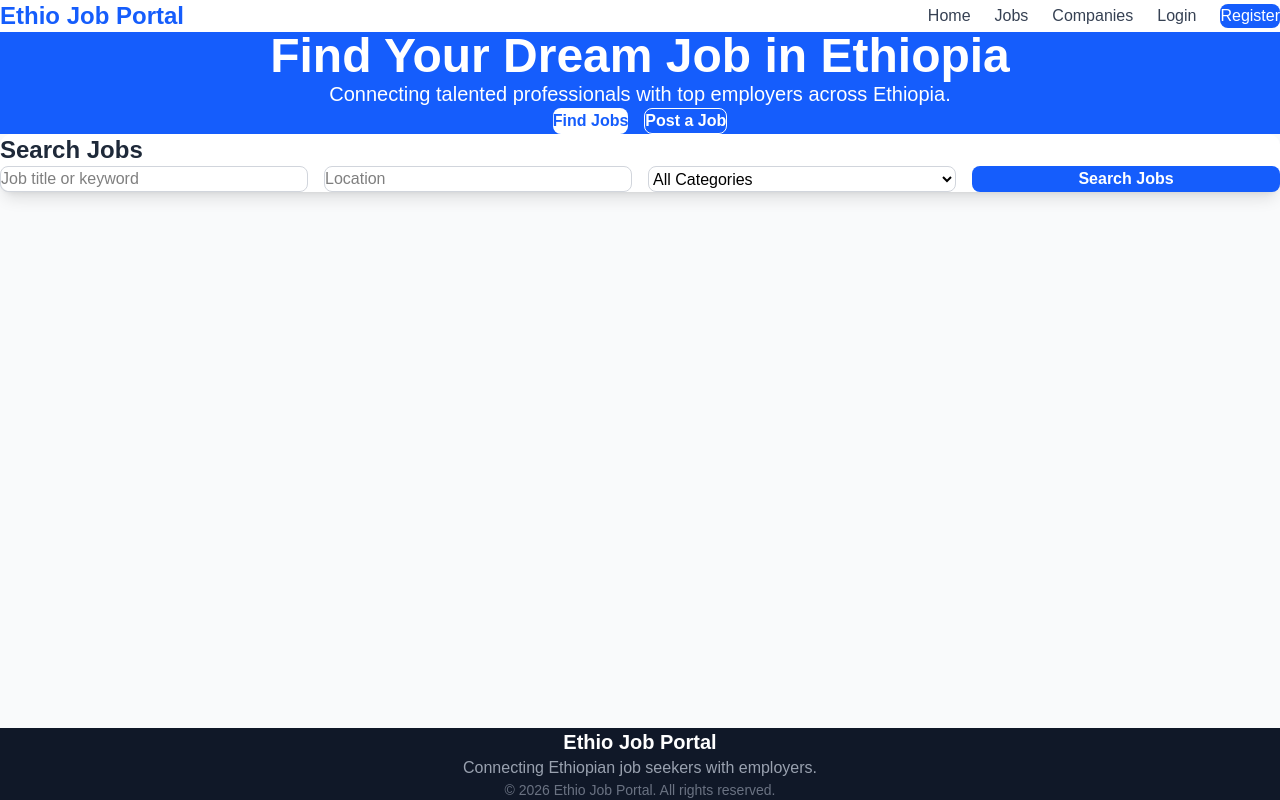
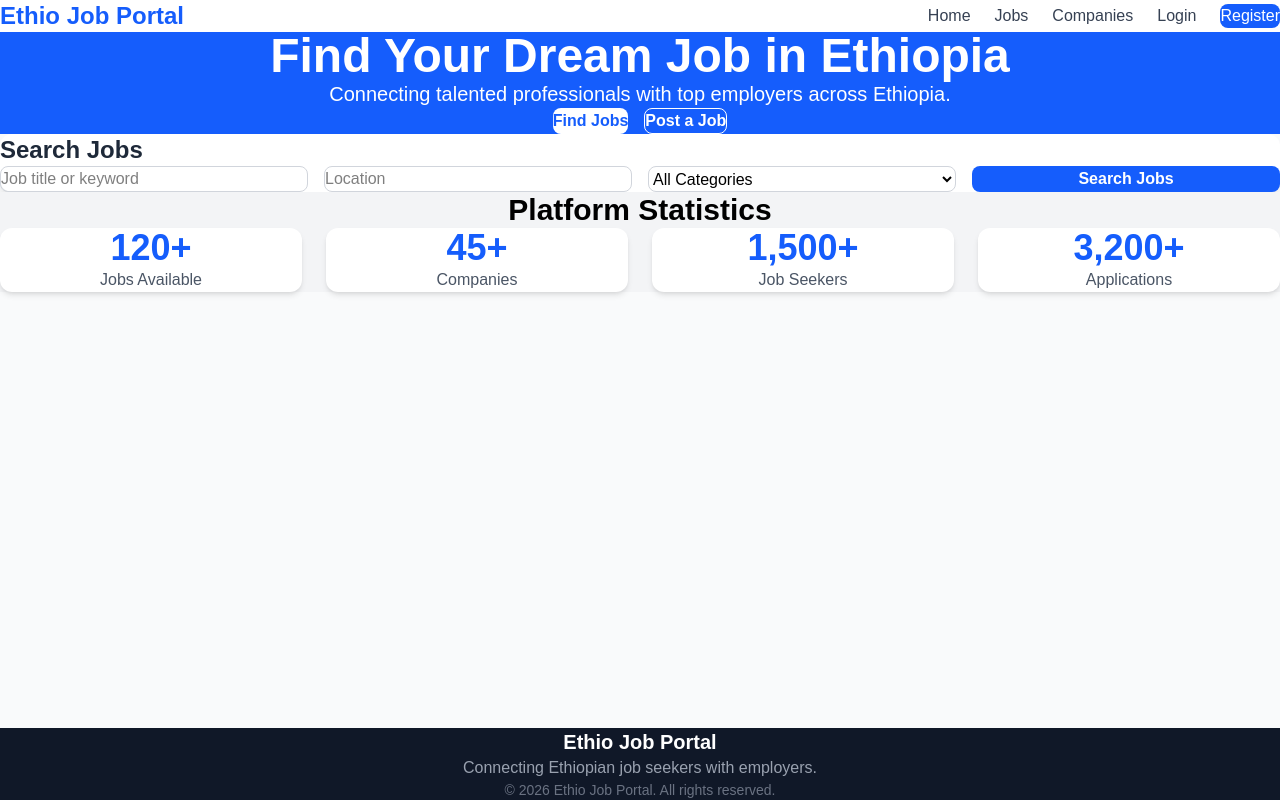
Before and after one commit to kirubelgetanehyenew-commits/Ethio-Job-Portal, a React (Vite) app in the folder client/: page / in a window 1280 px wide. Built offline with nearby package versions, Linux system fonts and the light colour scheme.

Commit message:
StatisticsSection

```diff
--- a/client/src/pages/Home/Home.jsx
+++ b/client/src/pages/Home/Home.jsx
@@ -1,11 +1,13 @@
 import HeroSection from "./HeroSection";
 import SearchSection from "./SearchSection";
+import StatisticsSection from "./StatisticsSection";
 
 function Home() {
   return (
     <>
       <HeroSection />
       <SearchSection />
+      <StatisticsSection />
     </>
   );
 }
--- a/client/src/pages/Home/StatisticsSection.jsx
+++ b/client/src/pages/Home/StatisticsSection.jsx
@@ -0,0 +1,37 @@
+function StatisticsSection() {
+  const stats = [
+    { title: "Jobs Available", value: "120+" },
+    { title: "Companies", value: "45+" },
+    { title: "Job Seekers", value: "1,500+" },
+    { title: "Applications", value: "3,200+" },
+  ];
+
+  return (
+    <section className="bg-gray-100 py-16">
+      <div className="max-w-7xl mx-auto px-6">
+        <h2 className="text-3xl font-bold text-center mb-10">
+          Platform Statistics
+        </h2>
+
+        <div className="grid grid-cols-1 sm:grid-cols-2 lg:grid-cols-4 gap-6">
+          {stats.map((stat) => (
+            <div
+              key={stat.title}
+              className="bg-white rounded-xl shadow-md p-6 text-center"
+            >
+              <h3 className="text-4xl font-bold text-blue-600">
+                {stat.value}
+              </h3>
+
+              <p className="mt-3 text-gray-600">
+                {stat.title}
+              </p>
+            </div>
+          ))}
+        </div>
+      </div>
+    </section>
+  );
+}
+
+export default StatisticsSection;
```
